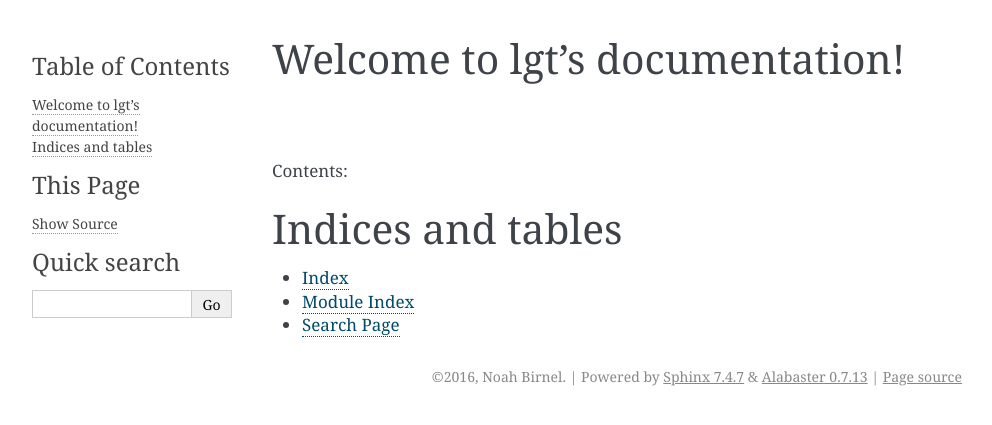
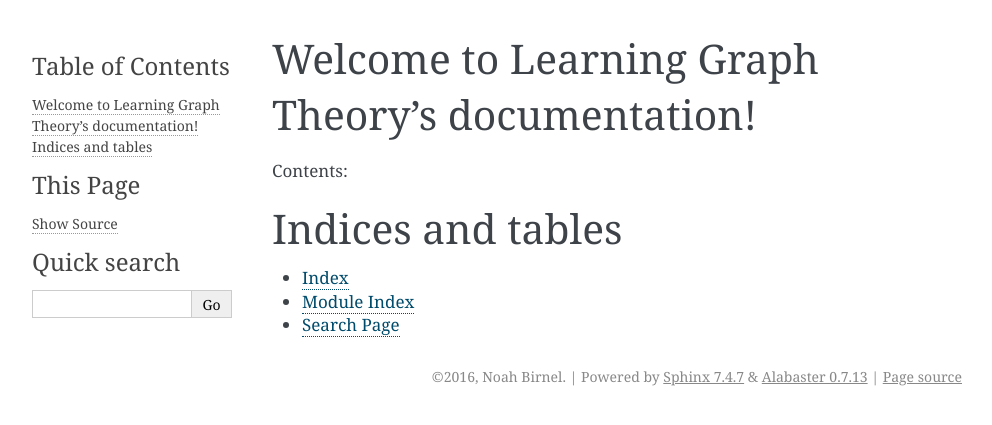
Before and after one commit to nbirnel/learning-graph-theory, a Sphinx documentation site: the page built from source/index.rst, in a window 1280 px wide. Shown: the top 425 px of the page, without its empty margins (148-1140 px from the left). Built offline with Sphinx 7.4.7, drawn with Linux system fonts in a browser that asks for light colours; some of the changed lines change nothing that is shown.

```diff
--- a/source/conf.py
+++ b/source/conf.py
@@ -2,7 +2,7 @@
 # -*- coding: utf-8 -*-
 #
 # Learning Graph Theory documentation build configuration file, created by
-# sphinx-quickstart on Thu Nov 24 09:18:32 2016.
+# sphinx-quickstart on Sat Nov 26 14:14:19 2016.
 #
 # This file is execfile()d with the current directory set to its
 # containing dir.
@@ -13,19 +13,18 @@
 # All configuration values have a default; values that are commented out
 # serve to show the default.
 
+import sys
+import os
+
 # If extensions (or modules to document with autodoc) are in another directory,
 # add these directories to sys.path here. If the directory is relative to the
 # documentation root, use os.path.abspath to make it absolute, like shown here.
-#
-# import os
-# import sys
-# sys.path.insert(0, os.path.abspath('.'))
+#sys.path.insert(0, os.path.abspath('.'))
 
 # -- General configuration ------------------------------------------------
 
 # If your documentation needs a minimal Sphinx version, state it here.
-#
-# needs_sphinx = '1.0'
+#needs_sphinx = '1.0'
 
 # Add any Sphinx extension module names here, as strings. They can be
 # extensions coming with Sphinx (named 'sphinx.ext.*') or your custom
@@ -37,13 +36,11 @@
 
 # The suffix(es) of source filenames.
 # You can specify multiple suffix as a list of string:
-#
 # source_suffix = ['.rst', '.md']
 source_suffix = '.rst'
 
 # The encoding of source files.
-#
-# source_encoding = 'utf-8-sig'
+#source_encoding = 'utf-8-sig'
 
 # The master toctree document.
 master_doc = 'index'
@@ -71,45 +68,37 @@
 
 # There are two options for replacing |today|: either, you set today to some
 # non-false value, then it is used:
-#
-# today = ''
-#
+#today = ''
 # Else, today_fmt is used as the format for a strftime call.
-#
-# today_fmt = '%B %d, %Y'
+#today_fmt = '%B %d, %Y'
 
 # List of patterns, relative to source directory, that match files and
 # directories to ignore when looking for source files.
-# This patterns also effect to html_static_path and html_extra_path
 exclude_patterns = []
 
 # The reST default role (used for this markup: `text`) to use for all
 # documents.
-#
-# default_role = None
+#default_role = None
 
 # If true, '()' will be appended to :func: etc. cross-reference text.
-#
-# add_function_parentheses = True
+#add_function_parentheses = True
 
 # If true, the current module name will be prepended to all description
 # unit titles (such as .. function::).
-#
-# add_module_names = True
+#add_module_names = True
 
 # If true, sectionauthor and moduleauthor directives will be shown in the
 # output. They are ignored by default.
-#
-# show_authors = False
+#show_authors = False
 
 # The name of the Pygments (syntax highlighting) style to use.
 pygments_style = 'sphinx'
 
 # A list of ignored prefixes for module index sorting.
-# modindex_common_prefix = []
+#modindex_common_prefix = []
 
 # If true, keep warnings as "system message" paragraphs in the built documents.
-# keep_warnings = False
+#keep_warnings = False
 
 # If true, `todo` and `todoList` produce output, else they produce nothing.
 todo_include_todos = False
@@ -119,37 +108,31 @@
 
 # The theme to use for HTML and HTML Help pages.  See the documentation for
 # a list of builtin themes.
-#
 html_theme = 'alabaster'
 
 # Theme options are theme-specific and customize the look and feel of a theme
 # further.  For a list of options available for each theme, see the
 # documentation.
-#
-# html_theme_options = {}
+#html_theme_options = {}
 
 # Add any paths that contain custom themes here, relative to this directory.
-# html_theme_path = []
+#html_theme_path = []
 
-# The name for this set of Sphinx documents.
-# "<project> v<release> documentation" by default.
-#
-# html_title = 'Learning Graph Theory v0.0.1'
+# The name for this set of Sphinx documents.  If None, it defaults to
+# "<project> v<release> documentation".
+#html_title = None
 
 # A shorter title for the navigation bar.  Default is the same as html_title.
-#
-# html_short_title = None
+#html_short_title = None
 
 # The name of an image file (relative to this directory) to place at the top
 # of the sidebar.
-#
-# html_logo = None
+#html_logo = None
 
 # The name of an image file (relative to this directory) to use as a favicon of
 # the docs.  This file should be a Windows icon file (.ico) being 16x16 or 32x32
 # pixels large.
-#
-# html_favicon = None
+#html_favicon = None
 
 # Add any paths that contain custom static files (such as style sheets) here,
 # relative to this directory. They are copied after the builtin static files,
@@ -159,142 +142,109 @@
 # Add any extra paths that contain custom files (such as robots.txt or
 # .htaccess) here, relative to this directory. These files are copied
 # directly to the root of the documentation.
-#
-# html_extra_path = []
+#html_extra_path = []
 
-# If not None, a 'Last updated on:' timestamp is inserted at every page
-# bottom, using the given strftime format.
-# The empty string is equivalent to '%b %d, %Y'.
-#
-# html_last_updated_fmt = None
+# If not '', a 'Last updated on:' timestamp is inserted at every page bottom,
+# using the given strftime format.
+#html_last_updated_fmt = '%b %d, %Y'
 
 # If true, SmartyPants will be used to convert quotes and dashes to
 # typographically correct entities.
-#
-# html_use_smartypants = True
+#html_use_smartypants = True
 
 # Custom sidebar templates, maps document names to template names.
-#
-# html_sidebars = {}
+#html_sidebars = {}
 
 # Additional templates that should be rendered to pages, maps page names to
 # template names.
-#
-# html_additional_pages = {}
+#html_additional_pages = {}
 
 # If false, no module index is generated.
-#
-# html_domain_indices = True
+#html_domain_indices = True
 
 # If false, no index is generated.
-#
-# html_use_index = True
+#html_use_index = True
 
 # If true, the index is split into individual pages for each letter.
-#
-# html_split_index = False
+#html_split_index = False
 
 # If true, links to the reST sources are added to the pages.
-#
-# html_show_sourcelink = True
+#html_show_sourcelink = True
 
 # If true, "Created using Sphinx" is shown in the HTML footer. Default is True.
-#
-# html_show_sphinx = True
+#html_show_sphinx = True
 
 # If true, "(C) Copyright ..." is shown in the HTML footer. Default is True.
-#
-# html_show_copyright = True
+#html_show_copyright = True
 
 # If true, an OpenSearch description file will be output, and all pages will
 # contain a <link> tag referring to it.  The value of this option must be the
 # base URL from which the finished HTML is served.
-#
-# html_use_opensearch = ''
+#html_use_opensearch = ''
 
 # This is the file name suffix for HTML files (e.g. ".xhtml").
-# html_file_suffix = None
+#html_file_suffix = None
 
 # Language to be used for generating the HTML full-text search index.
 # Sphinx supports the following languages:
 #   'da', 'de', 'en', 'es', 'fi', 'fr', 'h', 'it', 'ja'
-#   'nl', 'no', 'pt', 'ro', 'r', 'sv', 'tr', 'zh'
-#
-# html_search_language = 'en'
+#   'nl', 'no', 'pt', 'ro', 'r', 'sv', 'tr'
+#html_search_language = 'en'
 
 # A dictionary with options for the search language support, empty by default.
-# 'ja' uses this config value.
-# 'zh' user can custom change `jieba` dictionary path.
-#
-# html_search_options = {'type': 'default'}
+# Now only 'ja' uses this config value
+#html_search_options = {'type': 'default'}
 
 # The name of a javascript file (relative to the configuration directory) that
 # implements a search results scorer. If empty, the default will be used.
-#
-# html_search_scorer = 'scorer.js'
+#html_search_scorer = 'scorer.js'
 
 # Output file base name for HTML help builder.
-htmlhelp_basename = 'lgtdoc'
+htmlhelp_basename = 'LearningGraphTheorydoc'
 
 # -- Options for LaTeX output ---------------------------------------------
 
 latex_elements = {
-     # The paper size ('letterpaper' or 'a4paper').
-     #
-     # 'papersize': 'letterpaper',
+# The paper size ('letterpaper' or 'a4paper').
+#'papersize': 'letterpaper',
 
-     # The font size ('10pt', '11pt' or '12pt').
-     #
-     # 'pointsize': '10pt',
+# The font size ('10pt', '11pt' or '12pt').
+#'pointsize': '10pt',
 
-     # Additional stuff for the LaTeX preamble.
-     #
-     # 'preamble': '',
+# Additional stuff for the LaTeX preamble.
+#'preamble': '',
 
-     # Latex figure (float) alignment
-     #
-     # 'figure_align': 'htbp',
+# Latex figure (float) alignment
+#'figure_align': 'htbp',
 }
 
 # Grouping the document tree into LaTeX files. List of tuples
 # (source start file, target name, title,
 #  author, documentclass [howto, manual, or own class]).
 latex_documents = [
-    (master_doc, 'Learning Graph Theory.tex', 'Learning Graph Theory Documentation',
-     'Noah', 'manual'),
+    (master_doc, 'LearningGraphTheory.tex', 'Learning Graph Theory Documentation',
+     'Noah Birnel', 'manual'),
 ]
 
 # The name of an image file (relative to this directory) to place at the top of
 # the title page.
-#
-# latex_logo = None
+#latex_logo = None
 
 # For "manual" documents, if this is true, then toplevel headings are parts,
 # not chapters.
-#
-# latex_use_parts = False
+#latex_use_parts = False
 
 # If true, show page references after internal links.
-#
-# latex_show_pagerefs = False
+#latex_show_pagerefs = False
 
 # If true, show URL addresses after external links.
-#
-# latex_show_urls = False
+#latex_show_urls = False
 
 # Documents to append as an appendix to all manuals.
-#
-# latex_appendices = []
-
-# It false, will not define \strong, \code, 	itleref, \crossref ... but only
-# \sphinxstrong, ..., \sphinxtitleref, ... To help avoid clash with user added
-# packages.
-#
-# latex_keep_old_macro_names = True
+#latex_appendices = []
 
 # If false, no module index is generated.
-#
-# latex_domain_indices = True
+#latex_domain_indices = True
 
 
 # -- Options for manual page output ---------------------------------------
@@ -302,13 +252,12 @@
 # One entry per manual page. List of tuples
 # (source start file, name, description, authors, manual section).
 man_pages = [
-    (master_doc, 'Learning Graph Theory', 'Learning Graph Theory Documentation',
+    (master_doc, 'learninggraphtheory', 'Learning Graph Theory Documentation',
      [author], 1)
 ]
 
 # If true, show URL addresses after external links.
-#
-# man_show_urls = False
+#man_show_urls = False
 
 
 # -- Options for Texinfo output -------------------------------------------
@@ -317,23 +266,89 @@
 # (source start file, target name, title, author,
 #  dir menu entry, description, category)
 texinfo_documents = [
-    (master_doc, 'Learning Graph Theory', 'Learning Graph Theory Documentation',
-     author, 'Learning Graph Theory', 'One line description of project.',
+    (master_doc, 'LearningGraphTheory', 'Learning Graph Theory Documentation',
+     author, 'LearningGraphTheory', 'One line description of project.',
      'Miscellaneous'),
 ]
 
 # Documents to append as an appendix to all manuals.
-#
-# texinfo_appendices = []
+#texinfo_appendices = []
 
 # If false, no module index is generated.
-#
-# texinfo_domain_indices = True
+#texinfo_domain_indices = True
 
 # How to display URL addresses: 'footnote', 'no', or 'inline'.
-#
-# texinfo_show_urls = 'footnote'
+#texinfo_show_urls = 'footnote'
 
 # If true, do not generate a @detailmenu in the "Top" node's menu.
-#
-# texinfo_no_detailmenu = False
+#texinfo_no_detailmenu = False
+
+
+# -- Options for Epub output ----------------------------------------------
+
+# Bibliographic Dublin Core info.
+epub_title = project
+epub_author = author
+epub_publisher = author
+epub_copyright = copyright
+
+# The basename for the epub file. It defaults to the project name.
+#epub_basename = project
+
+# The HTML theme for the epub output. Since the default themes are not
+# optimized for small screen space, using the same theme for HTML and epub
+# output is usually not wise. This defaults to 'epub', a theme designed to save
+# visual space.
+#epub_theme = 'epub'
+
+# The language of the text. It defaults to the language option
+# or 'en' if the language is not set.
+#epub_language = ''
+
+# The scheme of the identifier. Typical schemes are ISBN or URL.
+#epub_scheme = ''
+
+# The unique identifier of the text. This can be a ISBN number
+# or the project homepage.
+#epub_identifier = ''
+
+# A unique identification for the text.
+#epub_uid = ''
+
+# A tuple containing the cover image and cover page html template filenames.
+#epub_cover = ()
+
+# A sequence of (type, uri, title) tuples for the guide element of content.opf.
+#epub_guide = ()
+
+# HTML files that should be inserted before the pages created by sphinx.
+# The format is a list of tuples containing the path and title.
+#epub_pre_files = []
+
+# HTML files that should be inserted after the pages created by sphinx.
+# The format is a list of tuples containing the path and title.
+#epub_post_files = []
+
+# A list of files that should not be packed into the epub file.
+epub_exclude_files = ['search.html']
+
+# The depth of the table of contents in toc.ncx.
+#epub_tocdepth = 3
+
+# Allow duplicate toc entries.
+#epub_tocdup = True
+
+# Choose between 'default' and 'includehidden'.
+#epub_tocscope = 'default'
+
+# Fix unsupported image types using the Pillow.
+#epub_fix_images = False
+
+# Scale large images.
+#epub_max_image_width = 0
+
+# How to display URL addresses: 'footnote', 'no', or 'inline'.
+#epub_show_urls = 'inline'
+
+# If false, no index is generated.
+#epub_use_index = True
--- a/source/index.rst
+++ b/source/index.rst
@@ -1,10 +1,10 @@
-.. lgt documentation master file, created by
-   sphinx-quickstart on Thu Nov 24 09:18:32 2016.
+.. Learning Graph Theory documentation master file, created by
+   sphinx-quickstart on Sat Nov 26 14:14:19 2016.
    You can adapt this file completely to your liking, but it should at least
    contain the root `toctree` directive.
 
-Welcome to lgt's documentation!
-===============================
+Welcome to Learning Graph Theory's documentation!
+=================================================
 
 Contents:
 
```
Also changed, not shown: 5 other files.
